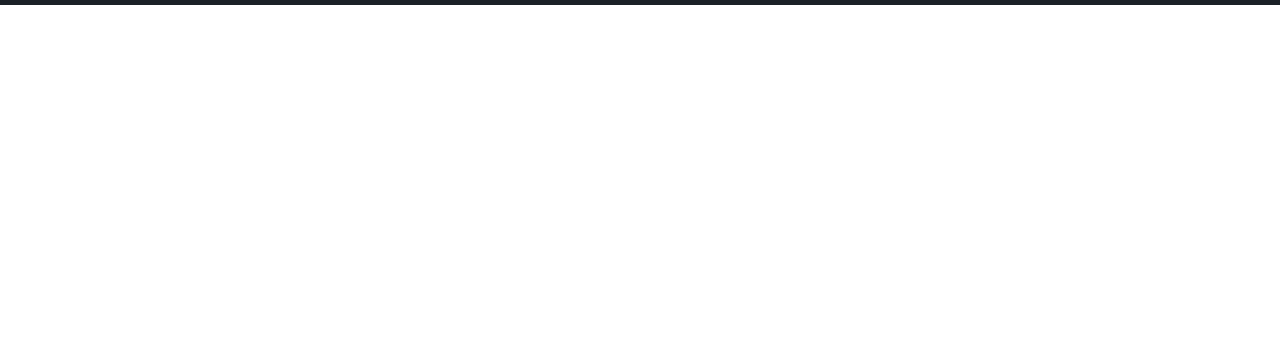
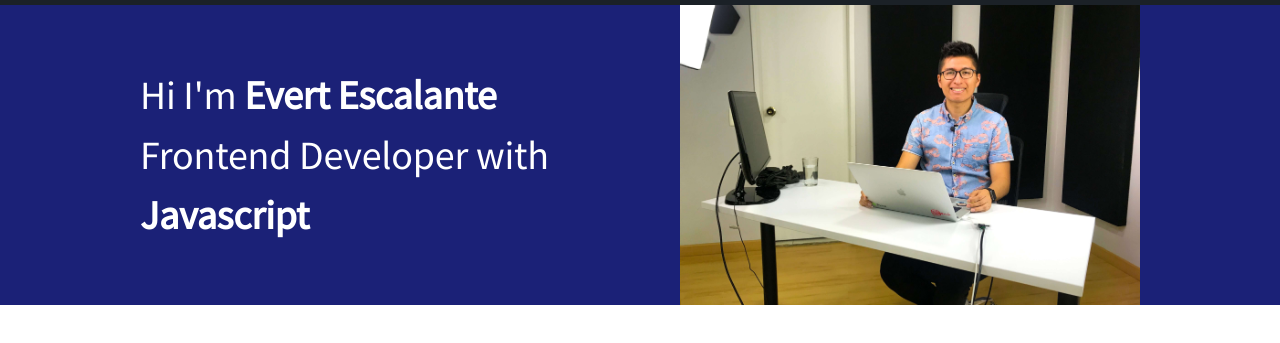
Before and after one commit to Evertcolombia/Personal-Presentation-, a plain HTML site: page index.html in a window 1280 px wide. Shown: the part 65-408 px from the top of the page. Drawn offline with Linux system fonts and the light colour scheme.

Commit message:
'hero-section-with-css'

```diff
--- a/css/style.css
+++ b/css/style.css
@@ -1,6 +1,33 @@
 body {
 	font-family: 'Source sans pro', sans-serif;
 	margin: 0;
+}
+
+h1, h2, h3, h4, h5, h6 {
+	font-family: 'Fjalla One' sans-serif;
+	font-weight: normal;
+}
+
+h1 {
+	font-size: 40px;
+	line-height: 1.5;
+	letter-spacing: -.2px;
+	color: white;
+	margin: 0;
+}
+
+.hero {
+	height: 300px;
+	background-color: #1b2177;
+	display: flex;
+	align-items: center;
+	justify-content: space-between;
+}
+
+.hero-image {
+	object-fit: cover;
+	width: 500px;
+	height: 300px;
 }
 
 .header {
--- a/index.html
+++ b/index.html
@@ -31,5 +31,14 @@
 	</header>
 	<!--/-->
 
+	<!--Sections-->
+	<section class="hero">
+		<div class="container">
+			<h1>Hi I'm <strong>Evert Escalante</strong><br/>Frontend Developer with <strong>Javascript</strong> </h1>
+			<img class='hero-image' src="img/hero.jpg" alt='Principal image'>
+		</div>
+	</section>
+	<!--/-->
+
 </body>
 </html>
```
Also changed, not shown: 1 other file.
